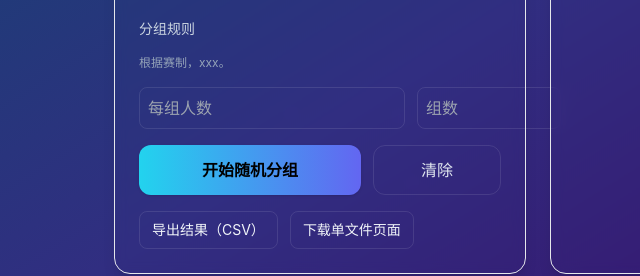
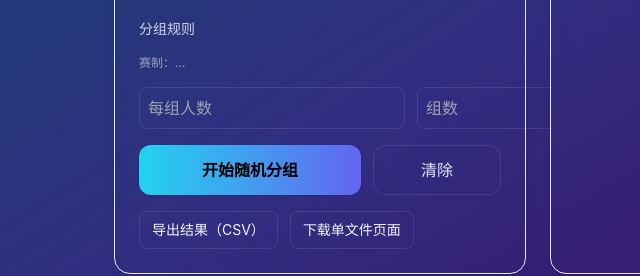
Before and after one commit to Faneillo/tech-booklet, a plain HTML site: page Voice-of-Ulink-2026/index.html in a window 1280 px wide. Shown: the part 406-682 px from the top of the page, 102-742 px from the left. Drawn offline with nearby package versions, Linux system fonts and the light colour scheme.

Commit message:
Update index.html

```diff
--- a/Voice-of-Ulink-2026/index.html
+++ b/Voice-of-Ulink-2026/index.html
@@ -73,7 +73,7 @@
         <textarea id="names" placeholder="每行一个名字" class="w-full h-48 p-3 rounded-xl bg-transparent border border-white/10 text-slate-100 resize-y focus:outline-none focus:ring-2 focus:ring-cyan-500"></textarea>
 
         <h3 class="text-sm text-slate-300">分组规则</h3>
-        <p class="text-xs text-slate-400 mb-2">根据赛制，xxx。</p>
+        <p class="text-xs text-slate-400 mb-2">赛制：...</p>
 
         <div class="flex gap-3">
           <input id="groupSizes" type="text" placeholder="每组人数" class="flex-1 p-2 rounded-lg bg-transparent border border-white/10 text-slate-200 focus:outline-none" />
```
